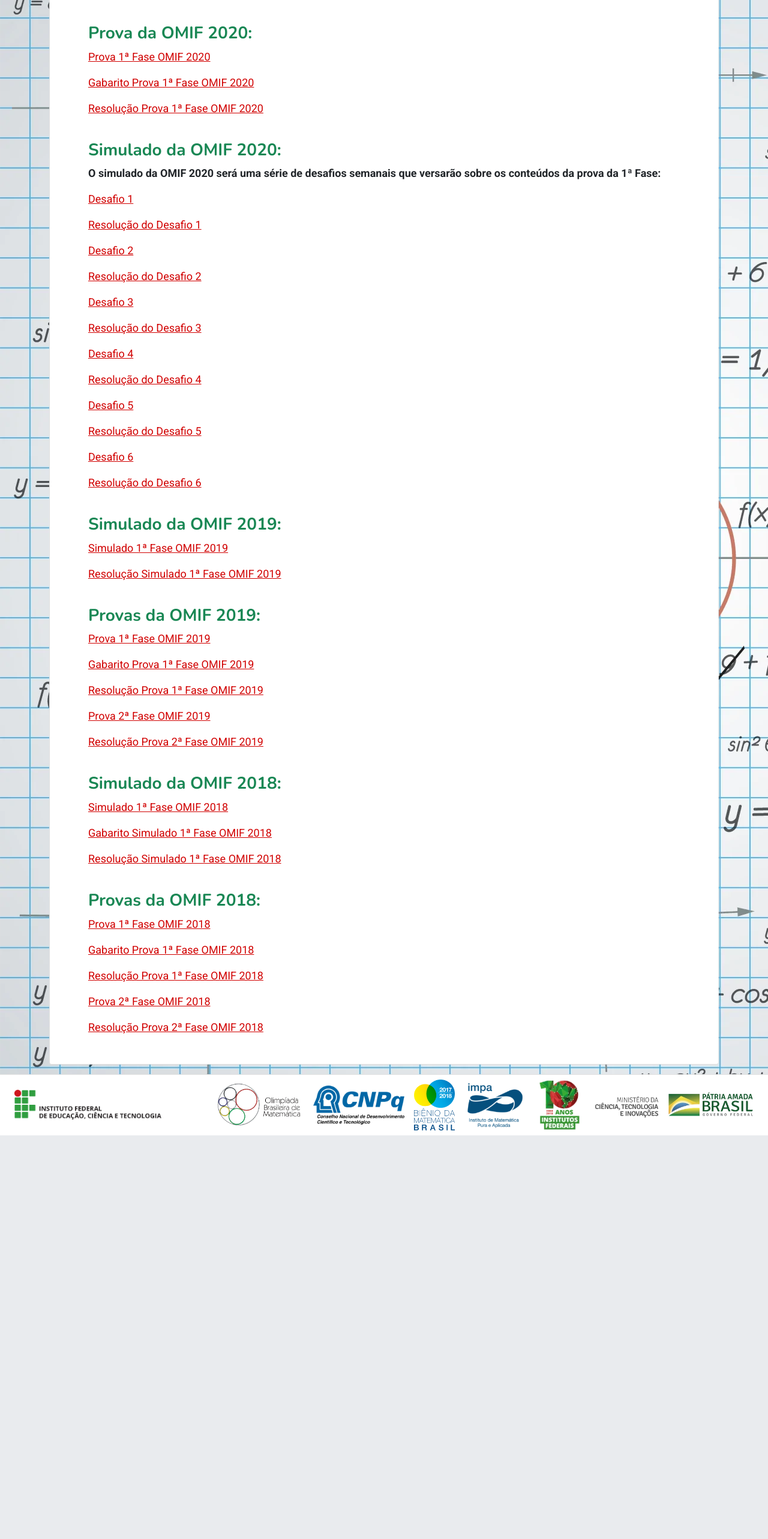
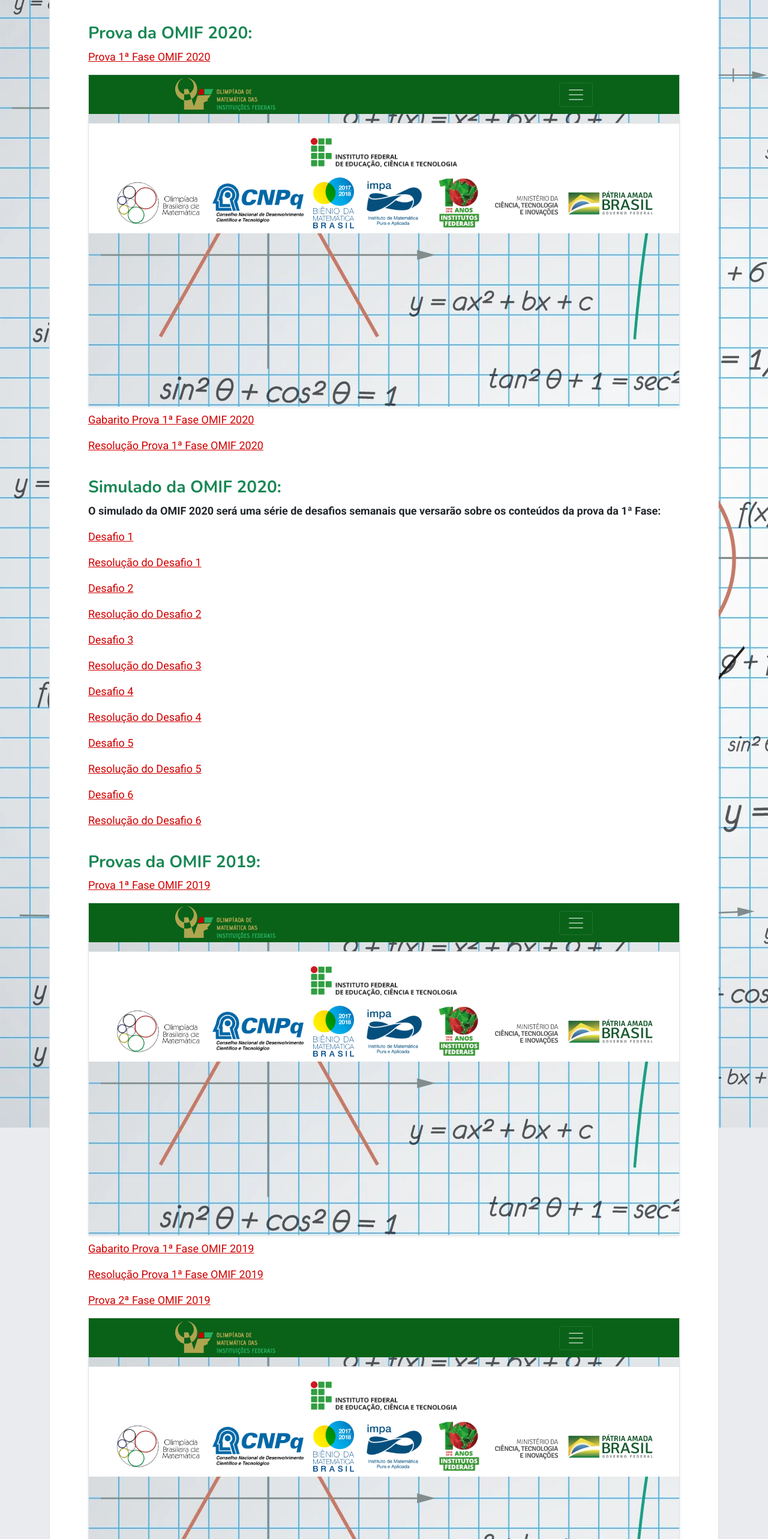
Before and after one commit to hansmboron/omif_vue, a Vue app: page /estudo in a window 1280 px wide. Shown: the part 200-2766 px from the top of the page at 60% size. Before the commit the page ends 2093 px from the top, so only its background shows below. Built offline with nearby package versions, Linux system fonts and the light colour scheme.

Commit message:
correct video display and view pdf

```diff
--- a/src/components/Navbar.vue
+++ b/src/components/Navbar.vue
@@ -228,7 +228,7 @@
               <a
                 class="nav-link btn-outline-danger"
                 style="background-color: crimson"
-                href="https://omif.muz.ifsuldeminas.edu.br/areaRestrita"
+                href="https://omif.com.br/areaRestrita"
                 title="Acessar Área Restrita"
               >
                 <svg
--- a/src/views/Editais.vue
+++ b/src/views/Editais.vue
@@ -13,6 +13,23 @@
           </nav>
         </div>
         <div class="card-body mb-3 mx-xl-5">
+          <h2 class="card-title text-center mb-5">Editais 2021</h2>
+          <p>
+            <a
+              href="pdf/Edital_Oficinas_2021.pdf"
+              target="_blank"
+              rel="noopener"
+              >Edital para a seleção de atividades da segunda fase - OMIF 2021
+              Online</a
+            >
+          </p>
+          <div class="ratio ratio-16x9 mb-2">
+            <iframe
+              class="border shadow-sm"
+              src="pdf/Edital_Oficinas_2021.pdf"
+            ></iframe>
+          </div>
+          <br />
           <h2 class="card-title text-center mb-5">Editais 2020</h2>
           <p>
             Edital de captação de apoio à realização da III OMIF - Suspenso
--- a/src/views/Estudos.vue
+++ b/src/views/Estudos.vue
@@ -25,6 +25,12 @@
               >Prova 1ª Fase OMIF 2020</a
             >
           </p>
+          <div class="ratio ratio-16x9 mb-2">
+            <iframe
+              class="border shadow-sm"
+              src="pdf/Prova 1ª Fase OMIF 2020.pdf"
+            ></iframe>
+          </div>
           <p>
             <a
               :href="`${publicPath}pdf/Gabarito - Prova 1ª Fase OMIF 2020.pdf`"
@@ -141,30 +147,22 @@
             >
           </p>
           <br />
-          <h3 class="text-success">Simulado da OMIF 2019:</h3>
-          <p>
-            <a href="pdf/SIMULADO OMIF 2019.pdf" target="_blank" rel="noopener"
-              >Simulado 1ª Fase OMIF 2019</a
-            >
-          </p>
-          <p>
-            <a
-              href="pdf/RESOLUÇÃO SIMULADO OMIF 2019.pdf"
-              target="_blank"
-              rel="noopener"
-              >Resolução Simulado 1ª Fase OMIF 2019</a
-            >
-          </p>
-          <br />
+
           <h3 class="text-success">Provas da OMIF 2019:</h3>
           <p>
             <a
-              href="pdf/Prova 1ª Fase OMIF 2020.pdf"
+              href="pdf/prova_omif_2019_1fase.pdf"
               target="_blank"
               rel="noopener"
               >Prova 1ª Fase OMIF 2019</a
             >
           </p>
+          <div class="ratio ratio-16x9 mb-2">
+            <iframe
+              class="border shadow-sm"
+              src="pdf/prova_omif_2019_1fase.pdf"
+            ></iframe>
+          </div>
           <p>
             <a href="pdf/OMIF-2019-Gabarito.pdf" target="_blank" rel="noopener"
               >Gabarito Prova 1ª Fase OMIF 2019</a
@@ -186,12 +184,85 @@
               >Prova 2ª Fase OMIF 2019</a
             >
           </p>
+          <div class="ratio ratio-16x9 mb-2">
+            <iframe
+              class="border shadow-sm"
+              src="pdf/Caderno de Questões - 2ª Fase - OMIF - 2019 - versão Final.pdf"
+            ></iframe>
+          </div>
           <p>
             <a
               href="pdf/Resolução - 2ª Fase - OMIF - 2019.pdf"
               target="_blank"
               rel="noopener"
               >Resolução Prova 2ª Fase OMIF 2019</a
+            >
+          </p>
+          <br />
+          <h3 class="text-success">Simulado da OMIF 2019:</h3>
+          <p>
+            <a href="pdf/SIMULADO OMIF 2019.pdf" target="_blank" rel="noopener"
+              >Simulado 1ª Fase OMIF 2019</a
+            >
+          </p>
+          <p>
+            <a
+              href="pdf/RESOLUÇÃO SIMULADO OMIF 2019.pdf"
+              target="_blank"
+              rel="noopener"
+              >Resolução Simulado 1ª Fase OMIF 2019</a
+            >
+          </p>
+          <br />
+
+          <h3 class="text-success">Provas da OMIF 2018:</h3>
+          <p>
+            <a href="pdf/primeira_fase_2018.pdf" target="_blank" rel="noopener"
+              >Prova 1ª Fase OMIF 2018</a
+            >
+          </p>
+          <div class="ratio ratio-16x9 mb-2">
+            <iframe
+              class="border shadow-sm"
+              src="pdf/primeira_fase_2018.pdf"
+            ></iframe>
+          </div>
+          <p>
+            <a
+              href="pdf/gabarito_primeira_fase_2018.pdf"
+              target="_blank"
+              rel="noopener"
+              >Gabarito Prova 1ª Fase OMIF 2018</a
+            >
+          </p>
+          <p>
+            <a
+              href="pdf/Resolução_2018_OMIF_1_Fase.pdf"
+              target="_blank"
+              rel="noopener"
+              >Resolução Prova 1ª Fase OMIF 2018</a
+            >
+          </p>
+          <p>
+            <a
+              href="pdf/Caderno de Questões - 2ª Fase - OMIF - 2018.pdf"
+              target="_blank"
+              rel="noopener"
+              >Prova 2ª Fase OMIF 2018</a
+            >
+          </p>
+          <div class="ratio ratio-16x9 mb-2">
+            <iframe
+              class="border shadow-sm"
+              src="pdf/Caderno de Questões - 2ª Fase - OMIF - 2018.pdf"
+            ></iframe>
+          </div>
+          <p>
+            <a
+              href="pdf/Resolução - 2ª Fase - OMIF - 2018.pdf"
+              target="_blank"
+              rel="noopener"
+              >Resolução Prova 2ª Fase OMIF 2018</a
             >
           </p>
           <br />
@@ -220,45 +291,6 @@
               >Resolução Simulado 1ª Fase OMIF 2018</a
             >
           </p>
-          <br />
-          <h3 class="text-success">Provas da OMIF 2018:</h3>
-          <p>
-            <a href="pdf/primeira_fase_2018.pdf" target="_blank" rel="noopener"
-              >Prova 1ª Fase OMIF 2018</a
-            >
-          </p>
-          <p>
-            <a
-              href="pdf/gabarito_primeira_fase_2018.pdf"
-              target="_blank"
-              rel="noopener"
-              >Gabarito Prova 1ª Fase OMIF 2018</a
-            >
-          </p>
-          <p>
-            <a
-              href="pdf/Resolução_2018_OMIF_1_Fase.pdf"
-              target="_blank"
-              rel="noopener"
-              >Resolução Prova 1ª Fase OMIF 2018</a
-            >
-          </p>
-          <p>
-            <a
-              href="pdf/Caderno de Questões - 2ª Fase - OMIF - 2018.pdf"
-              target="_blank"
-              rel="noopener"
-              >Prova 2ª Fase OMIF 2018</a
-            >
-          </p>
-          <p>
-            <a
-              href="pdf/Resolução - 2ª Fase - OMIF - 2018.pdf"
-              target="_blank"
-              rel="noopener"
-              >Resolução Prova 2ª Fase OMIF 2018</a
-            >
-          </p>
         </div>
       </section>
     </div>
--- a/src/views/Home.vue
+++ b/src/views/Home.vue
@@ -204,15 +204,15 @@
                   >)
                 </li>
               </ul>
+              <div class="ratio ratio-16x9 mb-2">
                 <iframe
-                width="326"
-                height="190"
+                  class="border shadow-sm"
                   src="https://www.youtube.com/embed/QersCUYa6ss"
                   title="YouTube video player"
-                frameborder="0"
                   allow="accelerometer; autoplay; clipboard-write; encrypted-media; gyroscope; picture-in-picture"
                   allowfullscreen
                 ></iframe>
+              </div>
             </div>
           </div>
         </section>
@@ -241,7 +241,7 @@ export default {
         return new bootstrap.Toast(toastEl, { autohide: false });
       });
       toastList.forEach((toast) => toast.show());
-    }, 2000);
+    }, 1000);
   },
 };
 </script>
--- a/src/views/Omif2019.vue
+++ b/src/views/Omif2019.vue
@@ -16,18 +16,15 @@
         </div>
         <div class="card-body mb-3 mx-xl-5">
           <h1 class="card-title text-center mb-5">2ª Fase OMIF 2019</h1>
-          <figure class="figure w-100 text-center">
+          <div class="ratio ratio-16x9 mb-2">
             <iframe
-              class="figure-img img-fluid"
-              width="560"
-              height="315"
+              class="border shadow-sm"
               src="https://www.youtube.com/embed/K7dfxDaLgKM"
               title="YouTube video player"
               allow="accelerometer; clipboard-write; encrypted-media; picture-in-picture"
               allowfullscreen
-            >
-            </iframe>
-          </figure>
+            ></iframe>
+          </div>
 
           <h3 class="text-success">OMIF em números:</h3>
           <p>
--- a/src/views/Omif2021.vue
+++ b/src/views/Omif2021.vue
@@ -19,13 +19,11 @@
             Área de Imprensa - OMIF 2021:
           </h1>
           <div class="w-100 text-center">
-            <div class="w-100 text-center mb-3">
+            <div class="ratio ratio-16x9 mb-2">
               <iframe
-                width="326"
-                height="190"
+                class="border shadow-sm"
                 src="https://www.youtube.com/embed/QersCUYa6ss"
                 title="YouTube video player"
-                frameborder="0"
                 allow="accelerometer; clipboard-write; encrypted-media; picture-in-picture"
                 allowfullscreen
               ></iframe>
```
Also changed, not shown: 2 other files (tests, documents, lock files or other folders). Lines whose indentation alone changed are shown as unchanged.
